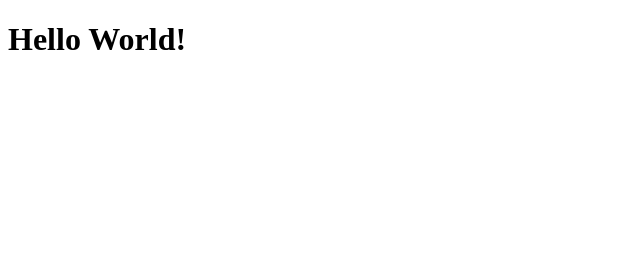
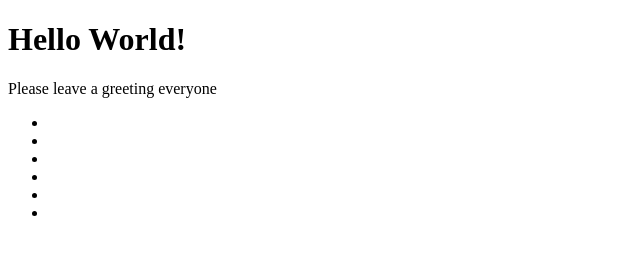
Before and after one commit to nestoririondo/nestors-project, a plain HTML site: page index.html in a window 1280 px wide. Shown: the whole page, without its empty margins (0-640 px from the left). Drawn offline with Linux system fonts and the light colour scheme.

Commit message:
added ul

```diff
--- a/index.html
+++ b/index.html
@@ -7,5 +7,14 @@
 </head>
 <body>
     <h1>Hello World!</h1>
+    <p>Please leave a greeting everyone</p>
+    <ul>
+        <li></li>
+        <li></li>
+        <li></li>
+        <li></li>
+        <li></li>
+        <li></li>
+    </ul>
 </body>
 </html>
```
